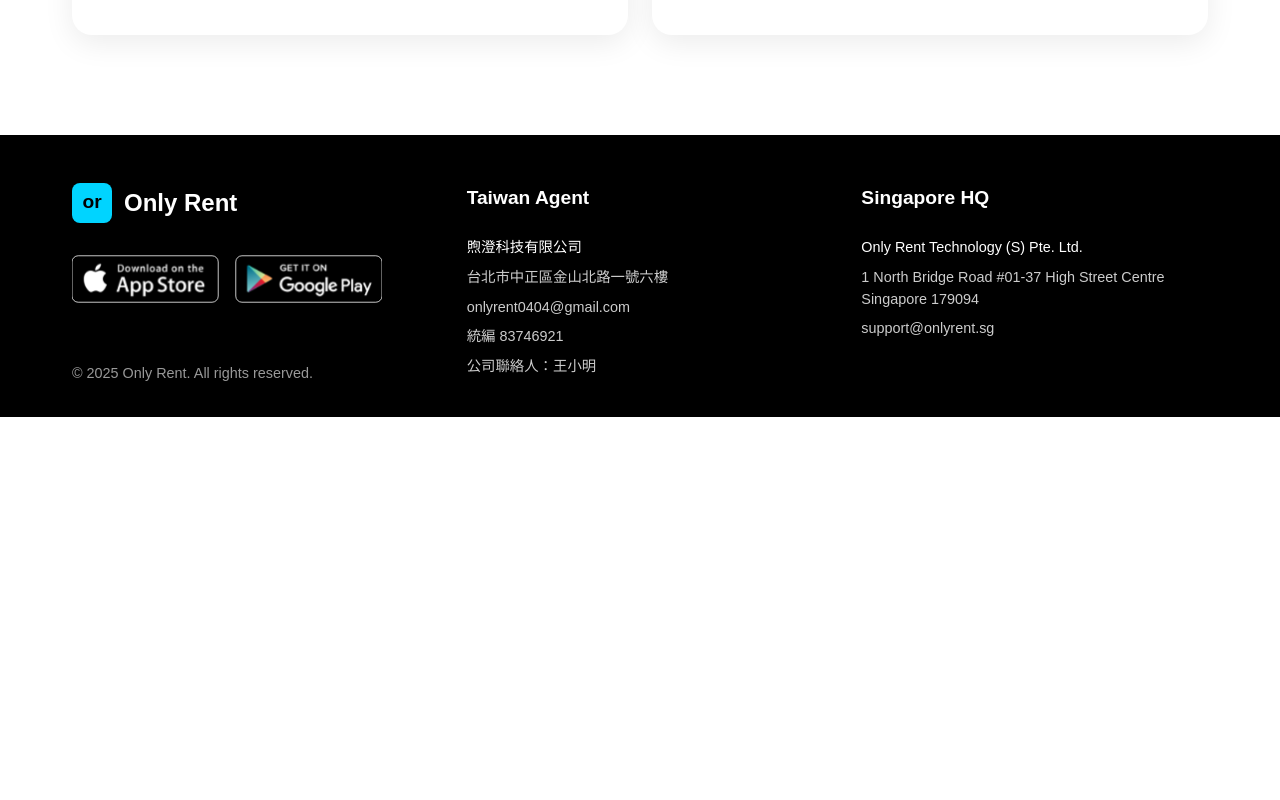
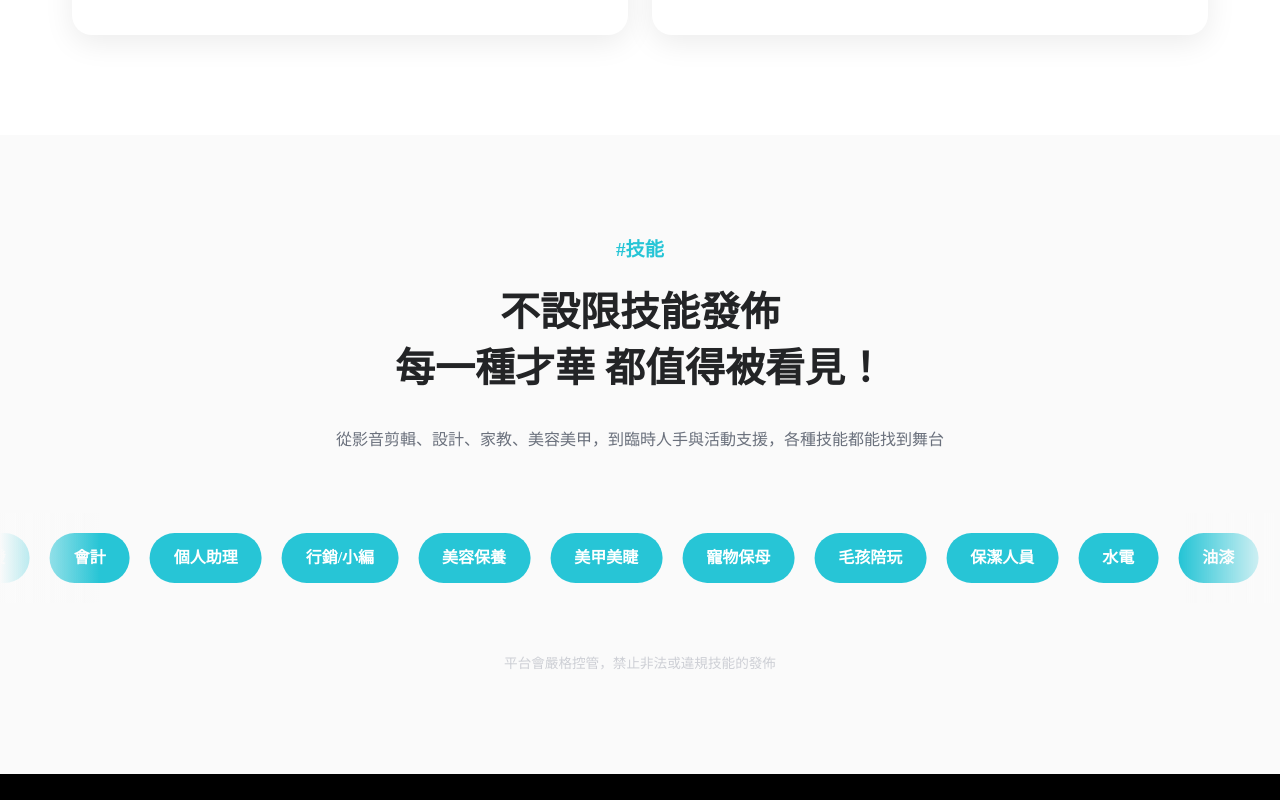
Before and after one commit to AmyLien065/onlyRent, a React (Vite) app in the folder only-rent/: page / in a window 1280 px wide. Shown: the part 1680-2480 px from the top of the page. Before the commit the page ends 2097 px from the top, so only its background shows below. Built offline with nearby package versions, Linux system fonts and the light colour scheme.

Commit message:
Skill區＋滿版跑馬燈完成

```diff
--- a/only-rent/src/App.jsx
+++ b/only-rent/src/App.jsx
@@ -5,6 +5,7 @@ import Nav from './component/Nav';
 import Footer from './component/Footer'
 import Hero from './sections/Hero';
 import Features from './sections/Features';
+import Skills from './sections/Skills';
 // import ScrollToTop from './component/ScrollToTop.jsx'
 
 
@@ -16,9 +17,9 @@ function App() {
     <div className="wrap">
       <Nav />
       {/* <ScrollToTop/> */}
-
       <Hero />
       <Features />
+      <Skills />
       <Footer />
     </div>
 
--- a/only-rent/src/scss/style.scss
+++ b/only-rent/src/scss/style.scss
@@ -535,6 +535,176 @@ main {
   }
 }
 
+// Feature區塊結尾
+
+// Skills 區塊樣式
+.skills {
+  padding: 100px 0;
+  background: $Basic-2; // 淺灰背景
+
+  .skills-container {
+    max-width: 1200px;
+    margin: 0 auto;
+    padding: 0 2rem;
+  }
+}
+
+// 標題區
+.skills-header {
+  text-align: center;
+  margin-bottom: 60px;
+
+  .skills-subtitle {
+    color: $Primary-500;
+    font-size: $f-s-lg;
+    font-weight: $f-w-m;
+    margin-bottom: $space-md;
+    font-family: $Family-TC;
+  }
+
+  .skills-title {
+    font-size: clamp(1.8rem, 4vw, 2.5rem);
+    font-weight: $f-w-b;
+    color: $Basic-9;
+    line-height: 1.4;
+    margin-bottom: $space-xl;
+    font-family: $Family-TC;
+  }
+
+  .skills-description {
+    font-size: $f-s-md;
+    color: $Basic-8;
+    line-height: 1.6;
+    max-width: 800px;
+    margin: 0 auto;
+    font-family: $Family-TC;
+    // white-space: nowrap; // 強制單行顯示
+
+    // 響應式處理 - 手機版允許換行
+  @media (max-width: 768px) {
+    white-space: normal;
+    max-width: 100%;
+  }
+  }
+}
+
+// 跑馬燈容器
+.skills-marquee {
+  position: relative;
+  overflow: hidden;
+  margin: 50px 0;
+  padding: 20px 0;
+  width: 100vw; // 滿版寬度
+  margin-left: calc(-50vw + 50%); // 突破容器限制，實現滿版
+
+  // 左右漸變遮罩效果
+  &::before,
+  &::after {
+    content: '';
+    position: absolute;
+    top: 0;
+    bottom: 0;
+    width: 100px;
+    z-index: 2;
+    pointer-events: none;
+  }
+
+  &::before {
+    left: 0;
+    background: linear-gradient(to right, $Basic-2, rgba($Basic-2, 0));
+  }
+
+  &::after {
+    right: 0;
+    background: linear-gradient(to left, $Basic-2, rgba($Basic-2, 0));
+  }
+}
+
+// 跑馬燈軌道
+.marquee-track {
+  display: flex;
+  gap: 20px;
+  animation: marquee 30s linear infinite;
+  width: max-content;
+
+  // 暫停動畫當滑鼠懸停
+  &:hover {
+    animation-play-state: paused;
+  }
+}
+
+// 跑馬燈動畫
+@keyframes marquee {
+  0% {
+    transform: translateX(0);
+  }
+  100% {
+    transform: translateX(-50%); // 移動一半距離實現無縫循環
+  }
+}
+
+// 技能標籤
+.skill-tag {
+  background: $Primary-500;
+  color: $Basic-1;
+  padding: 12px 24px;
+  border-radius: 25px;
+  font-size: $f-s-md;
+  font-weight: $f-w-m;
+  font-family: $Family-TC;
+  white-space: nowrap;
+  cursor: pointer;
+  transition: all 0.3s ease;
+
+  // Hover 效果
+  &:hover {
+    background: $Primary-400;
+    transform: scale(1.05);
+    box-shadow: 0 4px 15px rgba($Primary-500, 0.3);
+  }
+
+  // 響應式調整
+  @media (max-width: 768px) {
+    padding: 10px 20px;
+    font-size: $f-s-sm;
+  }
+}
+
+// 底部說明文字
+.skills-footer {
+  text-align: center;
+  color: $Basic-6;
+  font-size: $f-s-sm;
+  margin-top: 40px;
+  font-family: $Family-TC;
+
+  @media (max-width: 768px) {
+    font-size: $f-s-xs;
+    margin-top: 30px;
+  }
+}
+
+// 響應式調整
+@media (max-width: 968px) {
+  .skills {
+    padding: 80px 0;
+  }
+
+  .skills-marquee {
+    margin: 40px 0;
+
+    &::before,
+    &::after {
+      width: 50px;
+    }
+  }
+
+  .marquee-track {
+    gap: 15px;
+    animation-duration: 25s; // 手機版稍快一點
+  }
+}
+
 
 
 
--- a/only-rent/src/sections/Skills.jsx
+++ b/only-rent/src/sections/Skills.jsx
@@ -0,0 +1,48 @@
+import React from "react";
+
+const Skills = () => {
+  // 技能標籤數據
+  const skills = [
+    "家教", "語言學習", "工程開發", "會計", "個人助理", "行銷/小編",
+    "美容保養", "美甲美睫", "寵物保母", "毛孩陪玩", "保潔人員", "水電", "油漆"
+  ];
+
+  // 複製一份技能列表用於無縫循環
+  const duplicatedSkills = [...skills, ...skills];
+
+  return (
+    <section className="skills" id="skills">
+      <div className="skills-container">
+        {/* 標題區 */}
+        <div className="skills-header">
+          <div className="skills-subtitle">#技能</div>
+          <h2 className="skills-title">
+            不設限技能發佈<br />
+            每一種才華 都值得被看見！
+          </h2>
+          <p className="skills-description">
+            從影音剪輯、設計、家教、美容美甲，到臨時人手與活動支援，各種技能都能找到舞台
+          </p>
+        </div>
+
+        {/* 跑馬燈區域 */}
+        <div className="skills-marquee">
+          <div className="marquee-track">
+            {duplicatedSkills.map((skill, index) => (
+              <span key={index} className="skill-tag">
+                {skill}
+              </span>
+            ))}
+          </div>
+        </div>
+
+        {/* 底部說明文字 */}
+        <div className="skills-footer">
+          平台會嚴格控管，禁止非法或違規技能的發佈
+        </div>
+      </div>
+    </section>
+  );
+};
+
+export default Skills;
```
